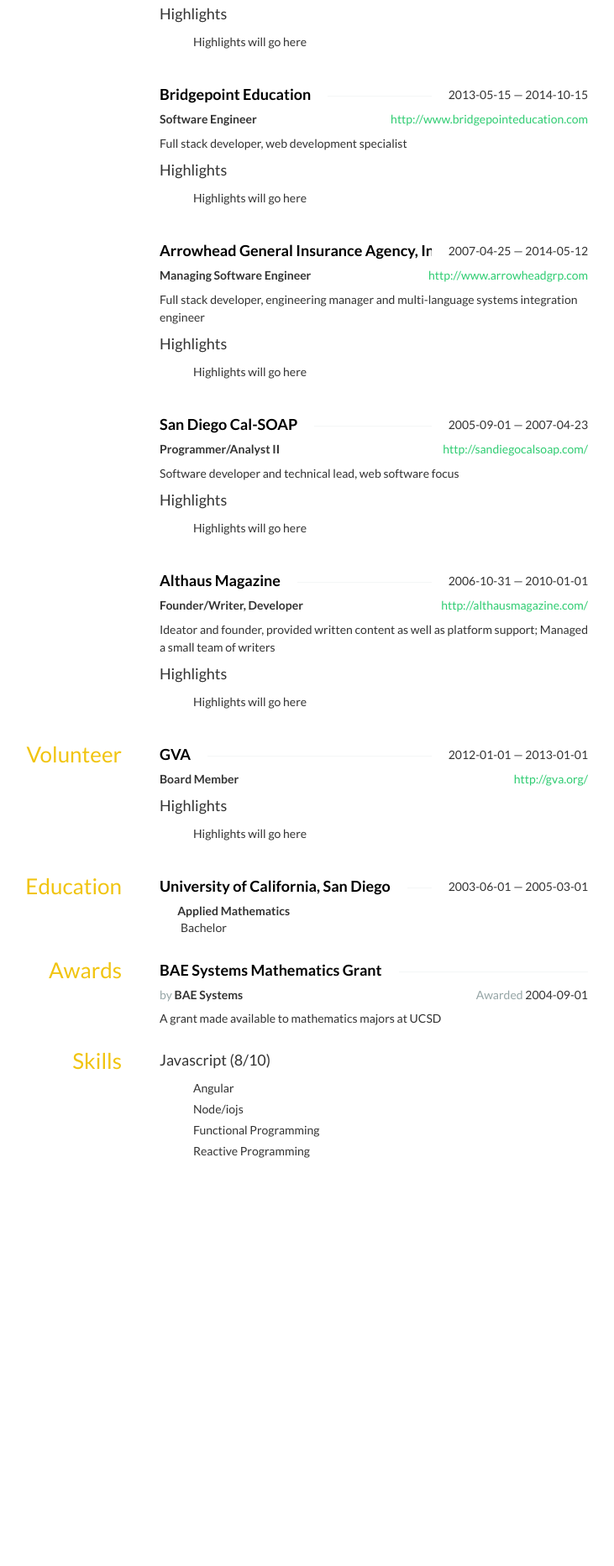
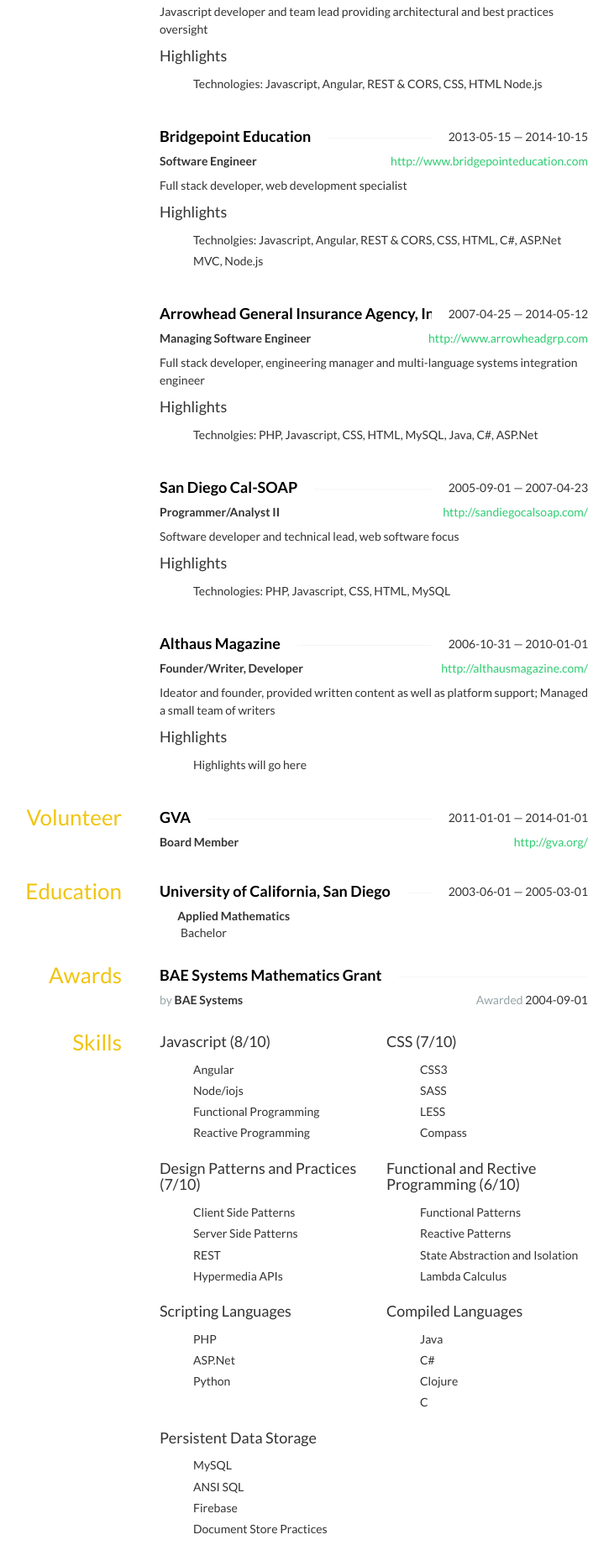
Before and after one commit to cmstead/resume, a plain HTML site: page cstead-resume.html in a window 1280 px wide. Shown: the part 583-2448 px from the top of the page at 84% size, without its empty margins (285-1016 px from the left). Before the commit the page ends 2066 px from the top, so only its background shows below. Drawn offline with nearby package versions, Linux system fonts and the light colour scheme; some icons are missing.

Commit message:
Added and sorted skills section.

```diff
--- a/cstead-resume.html
+++ b/cstead-resume.html
@@ -216,7 +216,7 @@
 			<div class="row">
 			<div class="col-sm-6">
 				<strong>Email</strong>
-				<div class="email"><a class="__cf_email__" href="/cdn-cgi/l/email-protection" data-cfemail="096a647a7d6c686d496e64686065276a6664">[email&#160;protected]</a><script cf-hash='f9e31' type="text/javascript">
+				<div class="email"><a class="__cf_email__" href="/cdn-cgi/l/email-protection" data-cfemail="adcec0ded9c8ccc9edcac0ccc4c183cec2c0">[email&#160;protected]</a><script cf-hash='f9e31' type="text/javascript">
 /* <![CDATA[ */!function(){try{var t="currentScript"in document?document.currentScript:function(){for(var t=document.getElementsByTagName("script"),e=t.length;e--;)if(t[e].getAttribute("cf-hash"))return t[e]}();if(t&&t.previousSibling){var e,r,n,i,c=t.previousSibling,a=c.getAttribute("data-cfemail");if(a){for(e="",r=parseInt(a.substr(0,2),16),n=2;a.length-n;n+=2)i=parseInt(a.substr(n,2),16)^r,e+=String.fromCharCode(i);e=document.createTextNode(e),c.parentNode.replaceChild(e,c)}}}catch(u){}}();/* ]]> */</script></div>
 			</div>
 			<div class="col-sm-6">
@@ -262,6 +262,16 @@
 						</div>
 					</div>
 				</div>
+				<div class="col-sm-6">
+					<strong class="network">
+						LinkedIn
+					</strong>
+					<div class="username">
+						<div class="url">
+							<a href="https://www.linkedin.com/in/cmstead">cmstead</a>
+						</div>
+					</div>
+				</div>
 			</div>
 		</div>
 	</section>
@@ -290,7 +300,7 @@
 				</div>
 				<h4>Highlights</h4>
 				<ul class="highlights">
-					<li class="bullet">Highlights will go here</li>
+					<li class="bullet">Technologies: Javascript, Angular, REST &amp; CORS, CSS, HTML Node.js</li>
 				</ul>
 			</div>
 			<div class="col-sm-12">
@@ -311,7 +321,7 @@
 				</div>
 				<h4>Highlights</h4>
 				<ul class="highlights">
-					<li class="bullet">Highlights will go here</li>
+					<li class="bullet">Technolgies: Javascript, Angular, REST &amp; CORS, CSS, HTML, C#, ASP.Net MVC, Node.js</li>
 				</ul>
 			</div>
 			<div class="col-sm-12">
@@ -332,7 +342,7 @@
 				</div>
 				<h4>Highlights</h4>
 				<ul class="highlights">
-					<li class="bullet">Highlights will go here</li>
+					<li class="bullet">Technolgies: PHP, Javascript, CSS, HTML, MySQL, Java, C#, ASP.Net</li>
 				</ul>
 			</div>
 			<div class="col-sm-12">
@@ -353,7 +363,7 @@
 				</div>
 				<h4>Highlights</h4>
 				<ul class="highlights">
-					<li class="bullet">Highlights will go here</li>
+					<li class="bullet">Technologies: PHP, Javascript, CSS, HTML, MySQL</li>
 				</ul>
 			</div>
 			<div class="col-sm-12">
@@ -391,7 +401,7 @@
 				<h4 class="strike-through">
 					<span>GVA</span>
 					<span class="date">
-						2012-01-01 — 2013-01-01
+						2011-01-01 — 2014-01-01
 					</span>
 				</h4>
 				<div class="website pull-right">
@@ -400,13 +410,6 @@
 				<div class="position">
 					Board Member
 				</div>
-				<div class="summary">
-					<p></p>
-				</div>
-				<h4>Highlights</h4>
-				<ul class="highlights">
-					<li class="bullet">Highlights will go here</li>
-				</ul>
 			</div>
 			</div>
 		</div>
@@ -454,9 +457,6 @@
 					<em>by</em>
 					<strong>BAE Systems</strong>
 				</div>
-				<div class="summary">
-					A grant made available to mathematics majors at UCSD
-				</div>
 			</div>
 			</div>
 		</div>
@@ -480,6 +480,71 @@
 					<li>Reactive Programming</li>
 				</ul>
 			</div>
+			<div class="col-sm-6">
+				<div class="name">
+					<h4>CSS (7/10)</h4>
+				</div>
+				<ul class="keywords">
+					<li>CSS3</li>
+					<li>SASS</li>
+					<li>LESS</li>
+					<li>Compass</li>
+				</ul>
+			</div>
+			<div class="col-sm-6">
+				<div class="name">
+					<h4>Design Patterns and Practices (7/10)</h4>
+				</div>
+				<ul class="keywords">
+					<li>Client Side Patterns</li>
+					<li>Server Side Patterns</li>
+					<li>REST</li>
+					<li>Hypermedia APIs</li>
+				</ul>
+			</div>
+			<div class="col-sm-6">
+				<div class="name">
+					<h4>Functional and Rective Programming (6/10)</h4>
+				</div>
+				<ul class="keywords">
+					<li>Functional Patterns</li>
+					<li>Reactive Patterns</li>
+					<li>State Abstraction and Isolation</li>
+					<li>Lambda Calculus</li>
+				</ul>
+			</div>
+			<div class="col-sm-6">
+				<div class="name">
+					<h4>Scripting Languages</h4>
+				</div>
+				<ul class="keywords">
+					<li>PHP</li>
+					<li>ASP.Net</li>
+					<li>Python</li>
+				</ul>
+			</div>
+			<div class="col-sm-6">
+				<div class="name">
+					<h4>Compiled Languages</h4>
+				</div>
+				<ul class="keywords">
+					<li>Java</li>
+					<li>C#</li>
+					<li>Clojure</li>
+					<li>C</li>
+				</ul>
+			</div>
+			<div class="col-sm-6">
+				<div class="name">
+					<h4>Persistent Data Storage</h4>
+				</div>
+				<ul class="keywords">
+					<li>MySQL</li>
+					<li>ANSI SQL</li>
+					<li>Firebase</li>
+					<li>Document Store Practices</li>
+				</ul>
+			</div>
 			</div>
 		</div>
 	</section>
```
Also changed, not shown: resume.json (+64 -9 lines).
